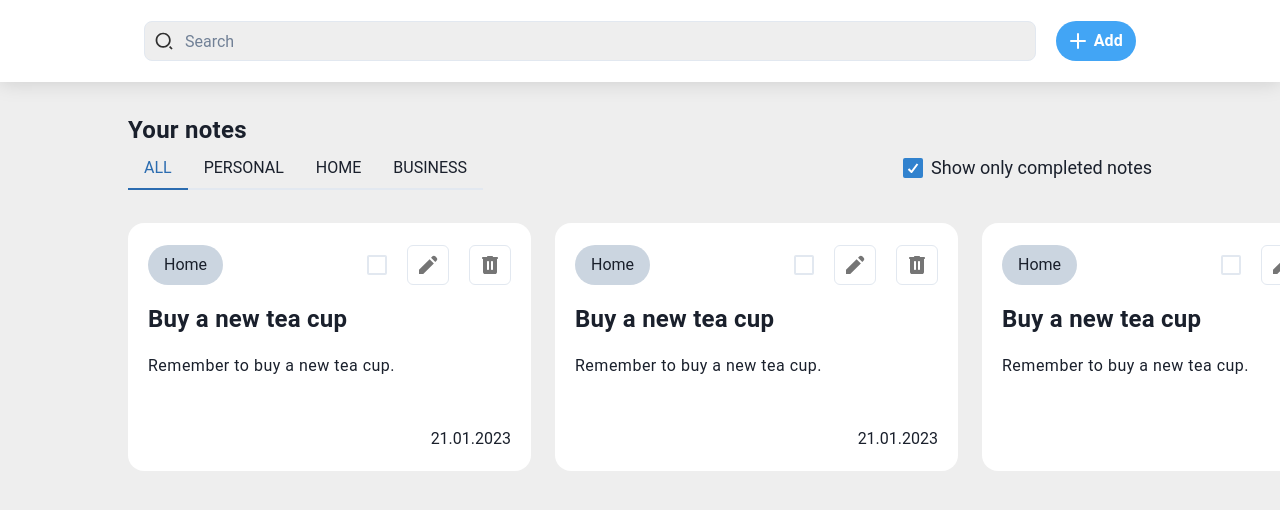
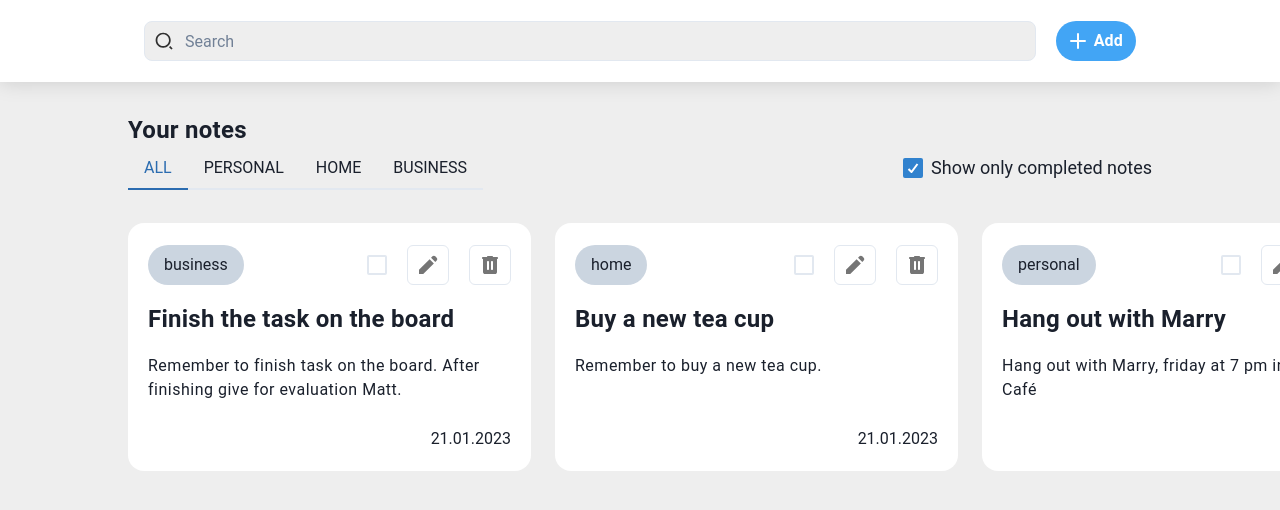
Before and after one commit to aryan-backend-wala/notely-app, a React (Vite) app: page / in a window 1280 px wide. Shown: the top 510 px of the page. Built offline with nearby package versions, Linux system fonts and the light colour scheme.

Commit message:
add note show all notes show note base on category add alert dialog add delete note functionality

```diff
--- a/src/App.jsx
+++ b/src/App.jsx
@@ -1,12 +1,36 @@
 import { Box } from "@chakra-ui/react";
 import NavBar from "./components/NavBar";
 import NoteBody from "./components/NoteBody";
+import { useState } from "react";
+import { initialNotes } from "./utils/initialNotes";
 
 export default function App(){
+  const [notes, setNotes] = useState(initialNotes);
+
+  function handleAddNote(note){
+    setNotes(prevNote => {
+      return [
+        ...prevNote,
+        {...note, id: new Date().toLocaleTimeString()}
+      ]
+    })
+  }
+
+  function handleDeleteNote(id){
+    setNotes(notes.filter(note => note.id !== id));
+  }
+
+  console.log(notes);
+
   return (
     <Box bgColor={'rgba(238, 238, 238, 1)'}>
-      <NavBar />
-      <NoteBody />
+      <NavBar
+        onAddNote={handleAddNote}
+      />
+      <NoteBody
+        notes={notes}
+        onDeleteNote={handleDeleteNote}
+      />
     </Box>
   );
 }
--- a/src/components/AddNote.jsx
+++ b/src/components/AddNote.jsx
@@ -19,8 +19,14 @@ import {
   Select,
   Textarea
 } from '@chakra-ui/react'
+import { useState } from 'react'
 
-export default function AddNote({isOpen, onClose, onOpen}){
+export default function AddNote({isOpen, onClose, onAdd}){
+  const [note, setNote] = useState({
+    title: "",
+    description: "",
+    category: 'personal'
+  })
   return <Modal
         isOpen={isOpen}
         onClose={onClose}
@@ -40,12 +46,19 @@ export default function AddNote({isOpen, onClose, onOpen}){
             >
               <FormLabel width={'50%'}>
                 <Text marginBottom={"4px"}>Title</Text>
-                <Input placeholder='Add title' />
+                <Input
+                  placeholder='Add title'
+                  name='title'
+                  value={note.title}
+                  onChange={(e) => setNote({...note, title: e.target.value})}
+                />
               </FormLabel>
               <FormLabel width={'50%'}>
                 <Text marginBottom={"4px"}>Category</Text>
                 <Select
-
+                  name='category'
+                  value={note.category}
+                  onChange={(e) => setNote({...note, category: e.target.value})}
                 >
                   <option value='personal'>Personal</option>
                   <option value='home'>Home</option>
@@ -79,6 +92,9 @@ export default function AddNote({isOpen, onClose, onOpen}){
                 placeholder={"Add description"}
                 height={'152px'}
                 resize={'none'}
+                name='description'
+                value={note.description}
+                onChange={(e) => setNote({...note, description: e.target.value})}
               ></Textarea>
             </FormLabel>
           </FormControl>
@@ -97,6 +113,14 @@ export default function AddNote({isOpen, onClose, onOpen}){
             color={"#fff"}
             borderRadius={"56px"}
             variant={"solid"}
+            onClick={() => {
+              onAdd(note);
+              setNote({
+                title: "",
+                description: "",
+                category: ""
+              })
+            }}
           >Add</Button>
         </ModalFooter>
       </ModalContent>
--- /dev/null
+++ b/src/components/AlertDialog.jsx
@@ -0,0 +1,69 @@
+import {
+  AlertDialog,
+  AlertDialogBody,
+  AlertDialogFooter,
+  AlertDialogHeader,
+  AlertDialogContent,
+  AlertDialogOverlay,
+  AlertDialogCloseButton,
+  Text,
+  Button,
+} from '@chakra-ui/react'
+import React from 'react'
+
+export default function DeleteAlertDialog({isOpen, onClose, note, onDelete}){
+  const cancelRef = React.useRef()
+
+    return  <AlertDialog
+        isOpen={isOpen}
+        leastDestructiveRef={cancelRef}
+        onClose={onClose}
+        isCentered
+      >
+        <AlertDialogOverlay>
+          <AlertDialogContent>
+            <AlertDialogHeader fontSize='lg' fontWeight='bold'>
+              <Text
+                fontWeight={'600'}
+                fontSize={'24px'}
+                lineHeight={'34px'}
+                letterSpacing={'0.25px'}
+              >
+                Delete note
+              </Text>
+            </AlertDialogHeader>
+            <AlertDialogCloseButton />
+            <AlertDialogBody>
+              <Text
+                fontWeight={'400'}
+                fontSize={'16px'}
+                lineHeight={'24px'}
+                letterSpacing={'0.5px'}
+              >
+                Are you sure you want to delete this note?
+              </Text>
+            </AlertDialogBody>
+
+            <AlertDialogFooter>
+              <Button
+                ref={cancelRef}
+                onClick={onClose}
+                variant={'ghost'}
+              >
+                Cancel
+              </Button>
+              <Button
+                colorScheme='red'
+                onClick={onClose}
+                ml={3}
+                borderRadius={'56px'}
+                onClickCapture={() => onDelete(note.id)}
+              >
+                Delete
+              </Button>
+            </AlertDialogFooter>
+          </AlertDialogContent>
+        </AlertDialogOverlay>
+      </AlertDialog>
+
+}
--- /dev/null
+++ b/src/components/Card.jsx
@@ -0,0 +1,89 @@
+import { Box, Button, Checkbox, Flex, HStack, IconButton, Text, useDisclosure, VStack } from "@chakra-ui/react";
+import React from "react";
+import DeleteAlertDialog from "./AlertDialog";
+
+export default function Card({note, onDelete}){
+  const { isOpen, onOpen, onClose } = useDisclosure()
+  const cancelRef = React.useRef()
+  return (
+    <Box
+      width={'403px'}
+      height={'248px'}
+      bgColor={'#fff'}
+      borderRadius={'16px'}
+      padding={'22px 20px'}
+    >
+      <Flex
+        flexDirection={'column'}
+      >
+        <Flex
+          justify={'space-between'}
+        >
+          <Button
+            variant={'solid'}
+            borderRadius={'28px'}
+            isActive={'false'}
+          >
+            <Text
+              fontFamily={'Roboto'}
+              fontWeight={'400'}
+              fontSize={'16px'}
+            >{note.category}</Text>
+          </Button>
+          <HStack gap={'20px'}>
+            <Checkbox size={'lg'}></Checkbox>
+            <IconButton
+              variant={'outline'}
+              icon={<img src="public\icons\edit_icon.svg" />}
+            />
+            <IconButton
+              variant={'outline'}
+              icon={<img src="public\icons\delete_icon.svg" />}
+              onClick={onOpen}
+            />
+            <DeleteAlertDialog
+              isOpen={isOpen}
+              onClose={onClose}
+              onDelete={onDelete}
+              note={note}
+            />
+          </HStack>
+        </Flex>
+        <VStack
+          align={'start'}
+          paddingTop={'18px'}
+        >
+          <Text
+            fontWeight={'600'}
+            fontSize={'24px'}
+            lineHeight={'33.6px'}
+            letterSpacing={'0.25px'}
+          >{note.title}</Text>
+          <Box
+            width={'363px'}
+            height={'75px'}
+            paddingTop={'10px'}
+            paddingBottom={'10px'}
+          >
+            <Text
+              fontWeight={'400'}
+              fontSize={'16px'}
+              lineHeight={'24px'}
+              letterSpacing={'0.5px'}
+            >
+              {note.description}
+            </Text>
+          </Box>
+          <HStack
+            width={'100%'}
+            align={'center'}
+            justifyContent={'space-between'}
+          >
+            <Text></Text>
+            <Text>21.01.2023</Text>
+          </HStack>
+        </VStack>
+      </Flex>
+    </Box>
+  );
+}
--- a/src/components/NavBar.jsx
+++ b/src/components/NavBar.jsx
@@ -11,7 +11,7 @@ import {
 } from "@chakra-ui/react";
 import AddNote from "./addNote";
 
-export default function NavBar(){
+export default function NavBar({onAddNote}){
   const { isOpen, onOpen, onClose } = useDisclosure()
   return (
     <Container
@@ -54,8 +54,8 @@ export default function NavBar(){
         </Button>
         <AddNote
           isOpen={isOpen}
-          onOpen={onOpen}
           onClose={onClose}
+          onAdd={onAddNote}
         />
       </Flex>
     </Container>
--- a/src/components/NoteBody.jsx
+++ b/src/components/NoteBody.jsx
@@ -7,19 +7,17 @@ import {
   TabPanels,
   Tab,
   TabPanel,
-  Checkbox,
-  Container,
-  HStack,
-  Toast,
-  Center,
-  Button,
-  IconButton,
-  VStack,
-  Grid,
-  GridItem
+  Checkbox
  } from "@chakra-ui/react";
+import Notes from "./Notes";
 
-export default function NoteBody(){
+export default function NoteBody({notes, onDeleteNote}){
+  const personalNotes = notes.filter(
+    note => note.category === 'personal');
+  const homeNotes = notes.filter(
+    note => note.category === 'home');
+  const businessNotes = notes.filter(
+    note => note.category === 'business');
   return <Box minHeight={'100vh'} margin={'32px 128px 0'}>
     <Text
       fontSize={'2xl'}
@@ -44,16 +42,28 @@ export default function NoteBody(){
 
         <TabPanels maxW={'100px'}>
           <TabPanel padding={'0px'}>
-            <Notes />
+            <Notes
+              notes={notes}
+              onDeleteNote={onDeleteNote}
+            />
           </TabPanel>
           <TabPanel>
-            <p>two!</p>
+            <Notes
+              notes={personalNotes}
+              onDeleteNote={onDeleteNote}
+            />
           </TabPanel>
           <TabPanel>
-            <p>three!</p>
+            <Notes
+              notes={homeNotes}
+              onDeleteNote={onDeleteNote}
+            />
           </TabPanel>
           <TabPanel>
-            <p>fOUR!</p>
+            <Notes
+              notes={businessNotes}
+              onDeleteNote={onDeleteNote}
+            />
           </TabPanel>
         </TabPanels>
       </Tabs>
@@ -65,92 +75,3 @@ export default function NoteBody(){
     </Flex>
   </Box>
 }
-
-function Notes(){
-  return <Grid
-    paddingTop={'33px'}
-    templateColumns='repeat(3, 1fr)' gap={6}
-    marginBottom={'20px'}
-  >
-    <Card></Card>
-    <Card></Card>
-    <Card></Card>
-  </Grid>
-}
-
-function Card(){
-  return (
-    <Box
-      width={'403px'}
-      height={'248px'}
-      bgColor={'#fff'}
-      borderRadius={'16px'}
-      padding={'22px 20px'}
-    >
-      <Flex
-        flexDirection={'column'}
-      >
-        <Flex
-          justify={'space-between'}
-        >
-          <Button
-            variant={'solid'}
-            borderRadius={'28px'}
-            isActive={'false'}
-          >
-            <Text
-              fontFamily={'Roboto'}
-              fontWeight={'400'}
-              fontSize={'16px'}
-            >Home</Text>
-          </Button>
-          <HStack gap={'20px'}>
-            <Checkbox size={'lg'}></Checkbox>
-            <IconButton
-              variant={'outline'}
-              icon={<img src="public\icons\edit_icon.svg" />}
-            />
-            <IconButton
-              variant={'outline'}
-              icon={<img src="public\icons\delete_icon.svg" />}
-            />
-          </HStack>
-        </Flex>
-        <VStack
-          align={'start'}
-          paddingTop={'18px'}
-        >
-          <Text
-            fontWeight={'600'}
-            fontSize={'24px'}
-            lineHeight={'33.6px'}
-            letterSpacing={'0.25px'}
-          >Buy a new tea cup</Text>
-          <Box
-            width={'363px'}
-            height={'75px'}
-            paddingTop={'10px'}
-            paddingBottom={'10px'}
-          >
-            <Text
-              fontWeight={'400'}
-              fontSize={'16px'}
-              lineHeight={'24px'}
-              letterSpacing={'0.5px'}
-            >
-              Remember to buy a new tea cup.
-            </Text>
-          </Box>
-          <HStack
-            width={'100%'}
-            align={'center'}
-            justifyContent={'space-between'}
-          >
-            <Text></Text>
-            <Text>21.01.2023</Text>
-          </HStack>
-        </VStack>
-      </Flex>
-    </Box>
-  );
-}
--- /dev/null
+++ b/src/components/Notes.jsx
@@ -0,0 +1,16 @@
+import { Grid } from "@chakra-ui/react";
+import Card from "./Card";
+
+export default function Notes({notes, onDeleteNote}){
+  return <Grid
+    paddingTop={'33px'}
+    templateColumns='repeat(3, 1fr)' gap={6}
+    marginBottom={'20px'}
+  >
+    {notes.map(note => <Card
+      key={note.id}
+      note={note}
+      onDelete={onDeleteNote}
+    />)}
+  </Grid>
+}
--- /dev/null
+++ b/src/utils/initialNotes.jsx
@@ -0,0 +1,20 @@
+export const initialNotes = [
+  {
+    "title": "Finish the task on the board",
+    "description": "Remember to finish task on the board. After finishing give for evaluation Matt.",
+    "category": "business",
+    "id": "10:30:46 AM"
+  },
+  {
+    "title": "Buy a new tea cup",
+    "description": "Remember to buy a new tea cup. ",
+    "category": "home",
+    "id": "10:31:02 AM"
+  },
+  {
+    "title": "Hang out with Marry",
+    "description": "Hang out with Marry, friday at 7 pm in Blue Wolf Café ",
+    "category": "personal",
+    "id": "10:31:18 AM"
+  }
+]
```
